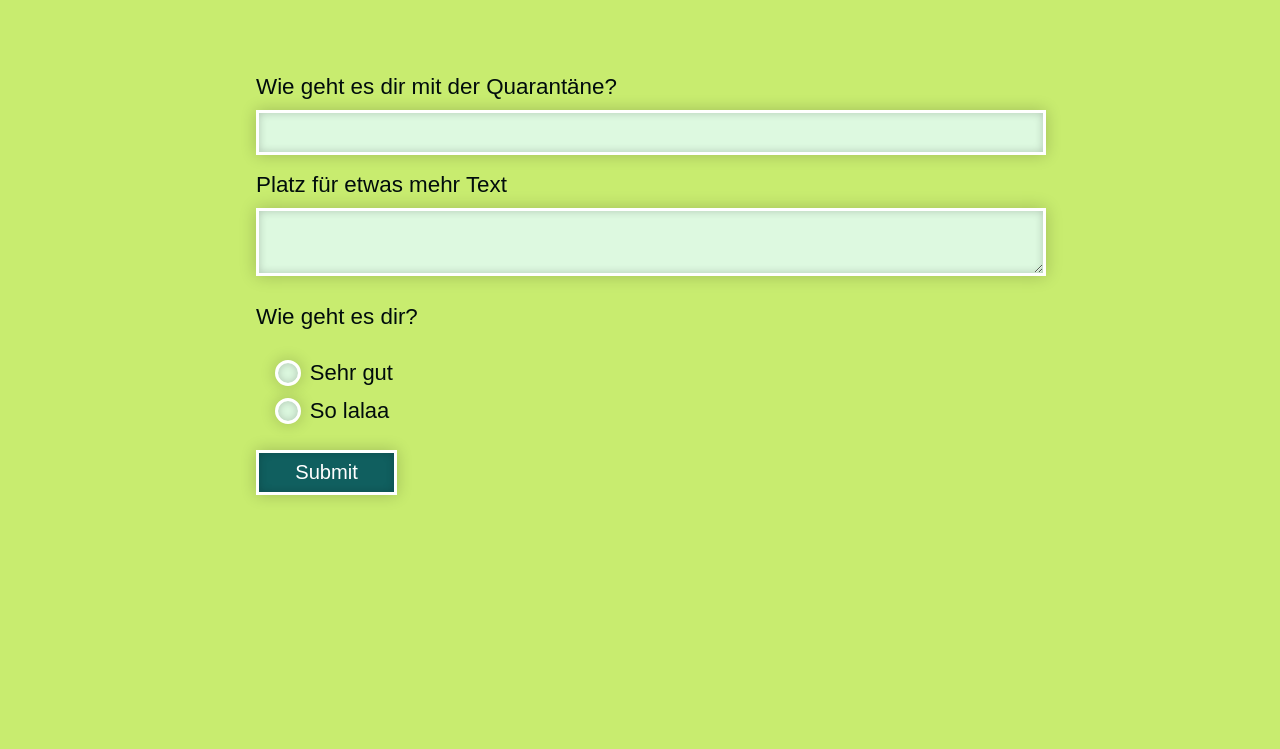
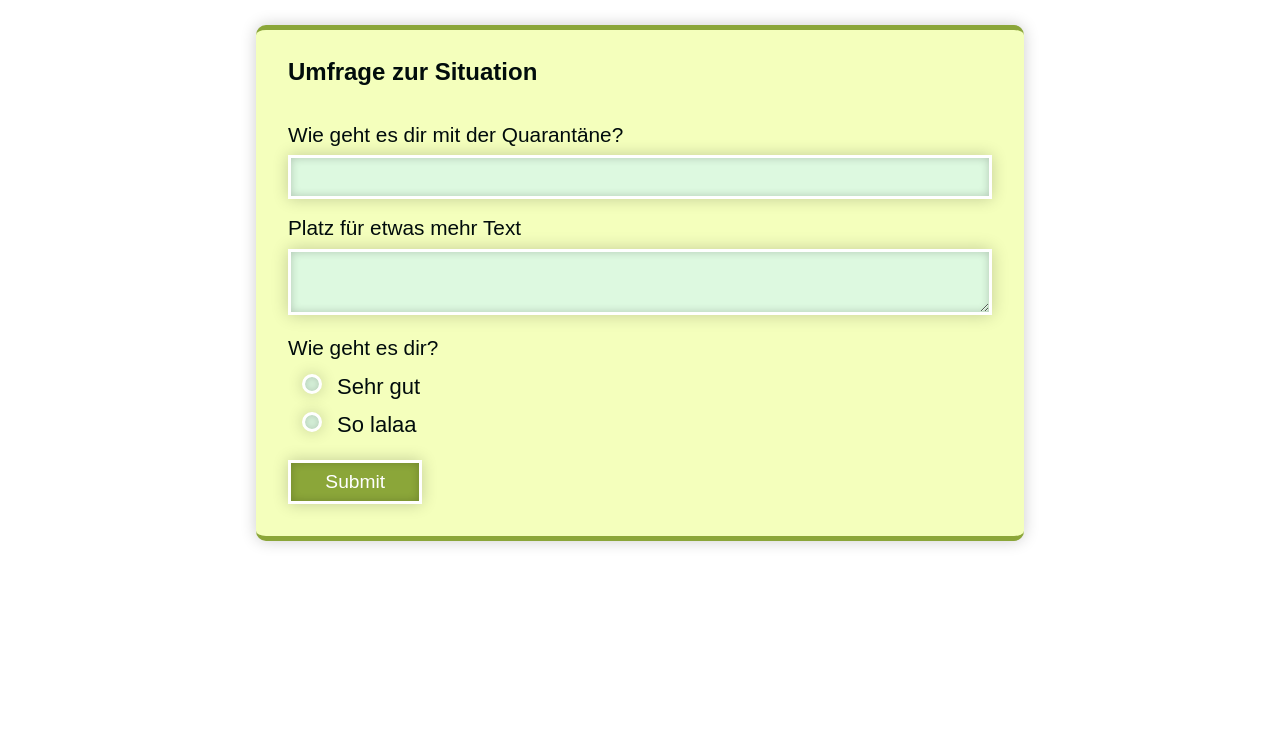
Before and after one commit to UnsGehtsCorona/UnsGehtsCorona, a website: page Umfrage/index.html in a window 1280 px wide. Shown: the part 51-800 px from the top of the page. Drawn offline with Linux system fonts and the light colour scheme; a web font is replaced by a local one.

Commit message:
Add files via upload

```diff
--- a/Umfrage/index.html
+++ b/Umfrage/index.html
@@ -1,33 +1,33 @@
 <!DOCTYPE html>
 <html>
     <head>
-        <title>Title of the document</title>
+        <title>Umfrage</title>
         <link href="main.css" rel="stylesheet">
+        <link href="https://fonts.googleapis.com/css?family=ABeeZee&display=swap" rel="stylesheet">
     </head>
 
     <body>
         <main>
-            <div class="headline-container">
-                <h2 class="wrapper">Umfrage zur Situation</h2>
+            <div class="headline-container margin-bottom">
+                <h2 class="wrapper">Uns gehts Corona</h2>
             </div>
-            <div class="wrapper surveyContainer">
-                <form class="margin-top">
-                    <label for="fname">Wie geht es dir mit der Quarantäne?</label><br>
-                    <input type="text" id="fname" name="fname">
+            <div class="wrapper">
+                <form id="survey">
+                    <h2>Umfrage zur Situation</h2>
+                    <label for="question_1">Wie geht es dir mit der Quarantäne?</label><br>
+                    <input type="text" id="question_1" name="question_1">
 
-                    <label for="fname">Platz für etwas mehr Text</label><br>
-                    <textarea>
+                    <label for="question_1">Platz für etwas mehr Text</label><br>
+                    <textarea name="textfield" form="survey"></textarea>
 
-                    </textarea>
-
-                    <p>Wie geht es dir?</p>
-                    <fieldset>
-                        <label for="mc" class="checkmarkContainer"> Sehr gut
-                            <input type="radio" id="mc" name="Z" value="M">
+                    <label>Wie geht es dir?</label>
+                    <fieldset name="question_2", form="survey">
+                        <label for="option_1" class="checkmarkContainer"> Sehr gut
+                            <input type="radio" id="option_1" name="question_2" value="M">
                             <span class="checkmark"></span>
                         </label>
-                        <label for="mc2" class="checkmarkContainer"> So lalaa
-                            <input type="radio" id="mc2" name="Z" value="M">
+                        <label for="option_2" class="checkmarkContainer"> So lalaa
+                            <input type="radio" id="option_2" name="question_2" value="M">
                             <span class="checkmark"></span>
                         </label>
                     </fieldset>
--- a/Umfrage/main.css
+++ b/Umfrage/main.css
@@ -12,12 +12,8 @@
   height: 100%;
 }
 
-.surveyContainer {
-  padding: 2rem;
-}
-
 .headline-container {
-  background-color: #105555;
+  background-color: #8ba639;
   color: white;
   padding: 0.5rem 0;
 }
@@ -36,10 +32,16 @@
   margin-top: 2rem;
 }
 
+.margin-bottom {
+  margin-bottom: 2rem;
+}
+
+* {
+  box-sizing: border-box;
+}
+
 body {
-  font-family: sans-serif;
-  background-color: #C8EC6F;
-  box-sizing: border-box;
+  font-family: "ABeeZee", sans-serif;
   color: #010c0c;
   margin: 0;
   padding: 0;
@@ -50,35 +52,41 @@ main {
 }
 
 form {
-  font-size: 1.4em;
+  background-color: #f4ffbc;
+  border-radius: 10px;
+  border-top: 5px solid #8ba639;
+  border-bottom: 5px solid #8ba639;
+  padding: 0.5rem 2rem 2rem 2rem;
+  box-shadow: 0 0 16px rgba(0, 0, 0, 0.2);
 }
 form > label {
   line-height: 2em;
   display: inline-block;
   margin-top: 0.5rem;
+  font-size: 1.3em;
 }
 form > input, form textarea {
+  font-size: 1.2em;
   font-family: sans-serif;
   width: 100%;
   padding: 0.5rem;
-  font-size: 0.9em;
   border: 3px solid white;
   background-color: #ddf9e0;
   box-shadow: inset 0 0 8px rgba(0, 0, 0, 0.2), 0 0 16px rgba(0, 0, 0, 0.2);
-  color: #116464;
+  color: #8ba639;
 }
 form > input:focus, form textarea:focus {
   background-color: #e9ffec;
   outline: none;
 }
 form > input[type=submit] {
-  background-color: #105f5f;
+  background-color: #8ba639;
   color: white;
   width: 7em;
   cursor: pointer;
 }
 form > input[type=submit]:hover {
-  background-color: #117777;
+  background-color: #8ba639;
 }
 form fieldset {
   border: none;
@@ -111,7 +119,7 @@ form fieldset {
   background-color: white;
 }
 .checkmarkContainer input:checked ~ .checkmark {
-  background-color: #116464;
+  background-color: #8ba639;
 }
 .checkmarkContainer input:checked ~ .checkmark:after {
   display: block;
@@ -128,8 +136,8 @@ form fieldset {
   box-shadow: inset 0 0 8px rgba(0, 0, 0, 0.2), 0 0 16px rgba(0, 0, 0, 0.2);
 }
 .checkmarkContainer .checkmark:after {
-  top: 7px;
-  left: 7px;
+  top: 4px;
+  left: 4px;
   width: 6px;
   height: 6px;
   border-radius: 50%;
```
